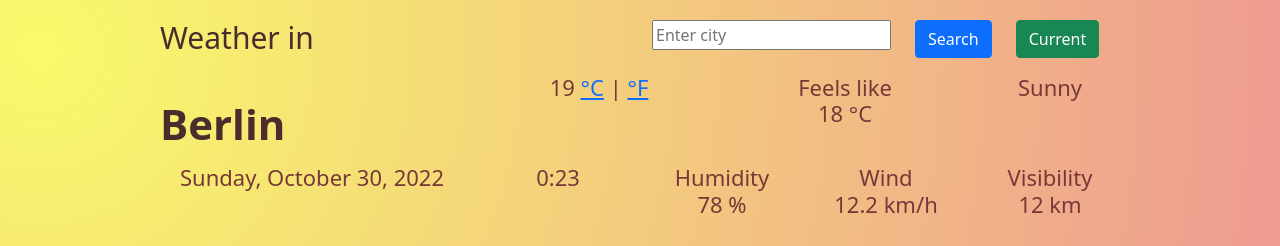
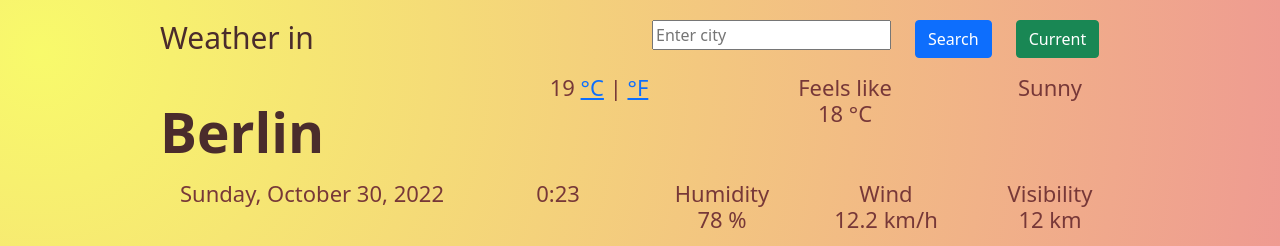
Before and after one commit to OksanaHash/mywea, a website built with Parcel: page index.html in a window 1280 px wide. Shown: the top 246 px of the page. Built offline with nearby package versions, Linux system fonts and the light colour scheme.

Commit message:
Update styles.css
Changed font size for city name

```diff
--- a/src/styles.css
+++ b/src/styles.css
@@ -41,3 +41,6 @@ p {
   margin: 0 auto;
   padding: 20px;
 }
+#city-name {
+  font-size: 55px;
+}
```
